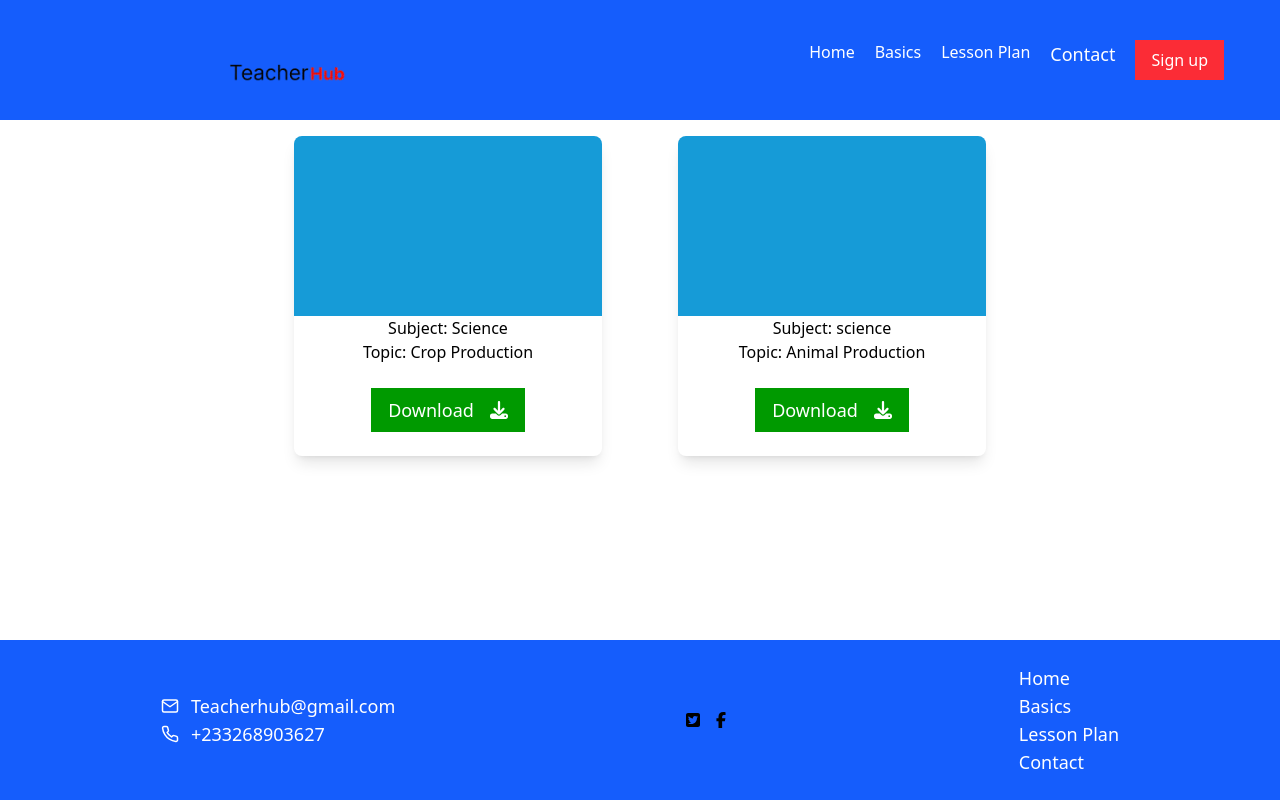
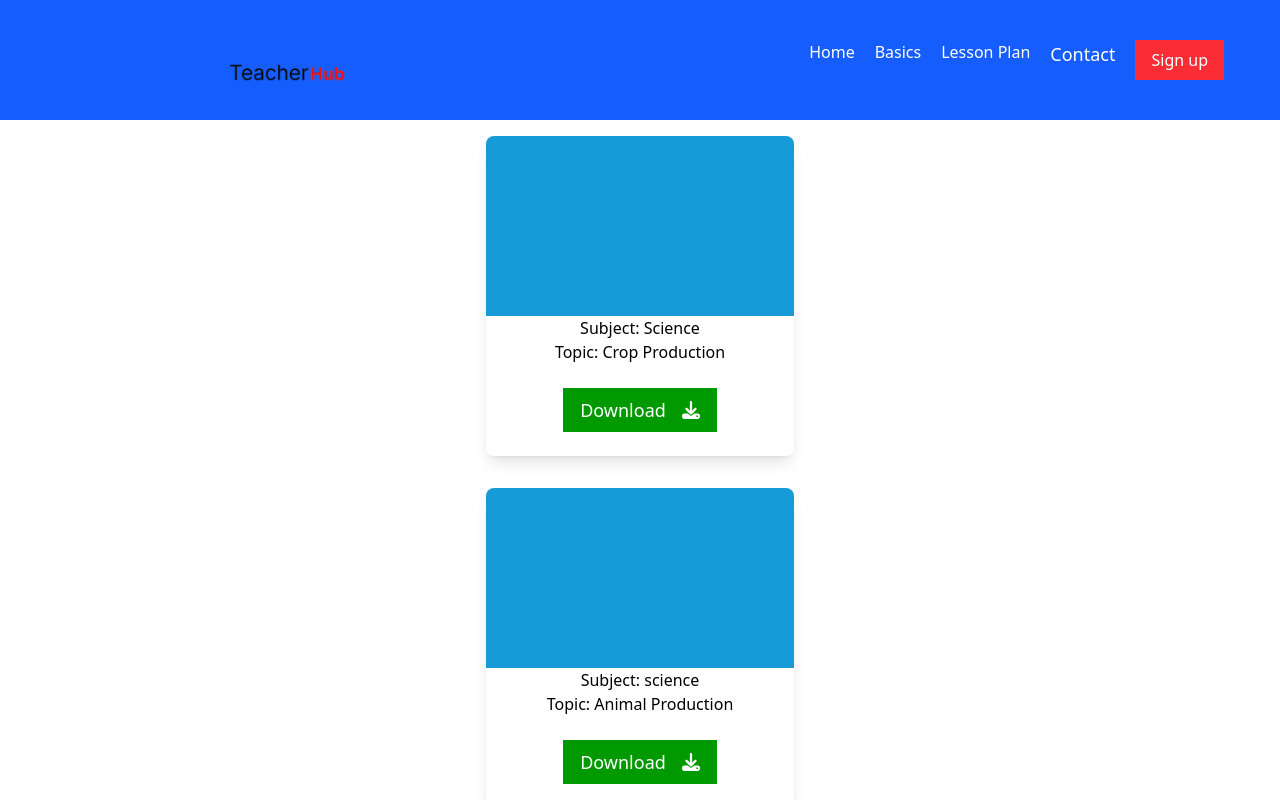
Before and after one commit to azongoismail/Teacher-Companion-React-App, a React (Vite) app: page /SciencePage in a window 1280 px wide. Shown: the top 800 px of the page. Built offline with nearby package versions, Linux system fonts and the light colour scheme.

Commit message:
changed style

```diff
--- a/src/Pages/SciencePage.jsx
+++ b/src/Pages/SciencePage.jsx
@@ -3,7 +3,7 @@ import LessonPlan from '../components/LessonPlan'
 
 const SciencePage = () => {
   return (
-    <div className='flex flex-1 mx-auto lg:w-[60%]'>
+    <div className='flex flex-col flex-1 mx-auto lg:w-[60%]'>
       <LessonPlan subject="Science" topic="Crop Production" src="https://drive.google.com/file/d/1-rqwMp_y6aXeZnG8MlsBBKiRwEGyLnbo/view?usp=drive_link"/>
       <LessonPlan subject="science" topic="Animal Production" src="https://drive.google.com/file/d/1-rqwMp_y6aXeZnG8MlsBBKiRwEGyLnbo/view?usp=drive_link"/>
 
--- a/src/Pages/lessonPlan.jsx
+++ b/src/Pages/lessonPlan.jsx
@@ -1,6 +1,6 @@
 import React from 'react'
 import LessonPlanCard from '../components/LessonPlanCard'
-import { Link } from 'react-router-dom'
+
 
 const lessonPlan = () => {
   return (
```
